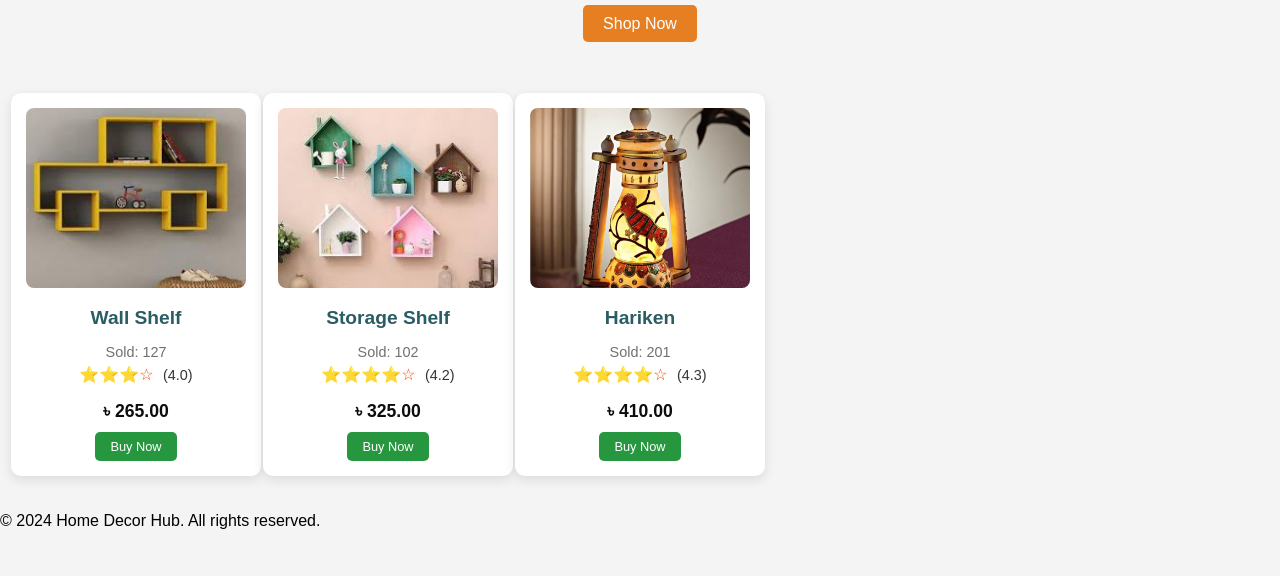
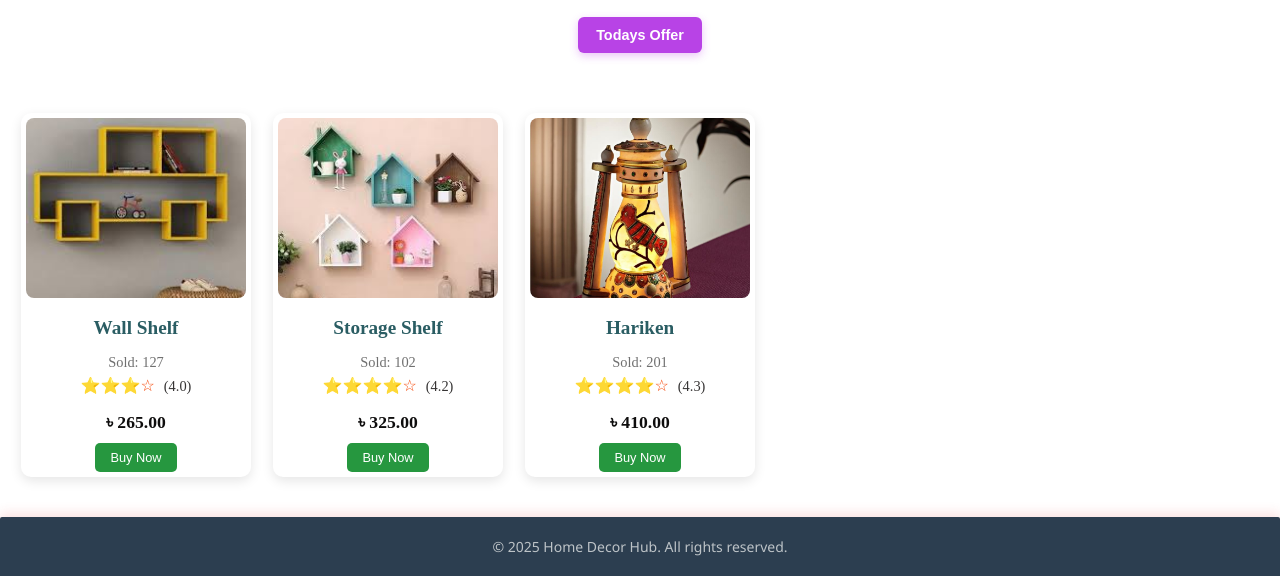
Before and after one commit to Shishir707/E-Commerce, a plain HTML site: page Index.html in a window 1280 px wide. Shown: the part 224-800 px from the top of the page. Drawn offline with Linux system fonts and the light colour scheme.

Commit message:
Ddded Offer Button

```diff
--- a/Index.html
+++ b/Index.html
@@ -37,7 +37,7 @@
         <section class="hero">
             <h1>Welcome to Home Decor Hub</h1>
             <p>Discover beautiful items to decorate your home.</p>
-            <a href="Products.html" class="btn">Shop Now</a>
+            <button class="btn" onclick="getOffer()">Todays Offer</button>
         </section>
     </main>
     <div class="product-grid">
@@ -83,7 +83,7 @@
 
 
     <footer>
-        <p>&copy; 2024 Home Decor Hub. All rights reserved.</p>
+        <p>&copy; 2025 Home Decor Hub. All rights reserved.</p>
     </footer>
 
 
--- a/style.css
+++ b/style.css
@@ -1,8 +1,9 @@
 /* General */
-body {
-    margin: 0;
-    font-family: Arial, sans-serif;
-    background-color: #f4f4f4;
+html, body {
+  height: 100%;
+  margin: 0;
+  display: flex;
+  flex-direction: column;
 }
 
 /* Header */
@@ -100,16 +101,34 @@ main {
 }
 
 .btn {
-    padding: 10px 20px;
-    background-color: #e67e22;
-    color: white;
-    text-decoration: none;
-    border-radius: 5px;
+  padding: 10px 18px;
+  background-color: #b843e6; /* single primary color */
+  color: #fff;
+  text-decoration: none;
+  border-radius: 6px;
+  font-size: 0.9em;
+  font-weight: 600;
+  border: none;
+  cursor: pointer;
+  transition: all 0.3s ease;
+  box-shadow: 0 3px 8px rgba(184, 67, 230, 0.3);
+  display: inline-block;
 }
 
+/* Hover effect */
 .btn:hover {
-    background-color: #d35400;
+  background-color: #9e2bc9; /* darker shade */
+  color: #fff;
+  box-shadow: 0 5px 12px rgba(158, 43, 201, 1);
+  transform: translateY(-3px);
 }
+
+/* Active (on click) */
+.btn:active {
+  transform: translateY(0);
+  box-shadow: 0 2px 6px rgba(158, 43, 201, 0.2);
+}
+
 
 #userName{
     color: #ff9900;
@@ -187,7 +206,7 @@ main {
     background-color: #ffffff;
     border-radius: 10px;
     box-shadow: 0 4px 12px rgba(0,0,0,0.1);
-    padding: 15px;
+    padding: 5px;
     text-align: center;
     width: 100%;
     max-width: 220px;
@@ -197,6 +216,7 @@ main {
 .product-card:hover {
     transform: translateY(-5px);
     box-shadow: 0 8px 20px rgba(0,0,0,0.15);
+    background-color: #dceafa;
 }
 
 .product-image {
@@ -250,7 +270,7 @@ main {
 }
 
 .buy-btn:hover {
-    background-color: #78eb87;
+    background-color: #15e49f;
     transform: scale(1.05);
 }
 
@@ -264,3 +284,22 @@ main {
         max-width: 180px;
     }
 }
+
+footer {
+  background: #2c3e50; /* deep slate color */
+  color: #ecf0f1;
+  padding: 20px 20px;
+  text-align: center;
+  border-top-left-radius: 2px;
+  border-top-right-radius: 2px;
+  box-shadow: 0 -4px 12px rgba(226, 62, 62, 0.15);
+  font-family: "Segoe UI", Arial, sans-serif;
+  margin-top: auto;
+}
+
+/* Footer Text */
+footer p {
+  margin: 0;
+  font-size: 14px;
+  color: #bdc3c7;
+}
```
